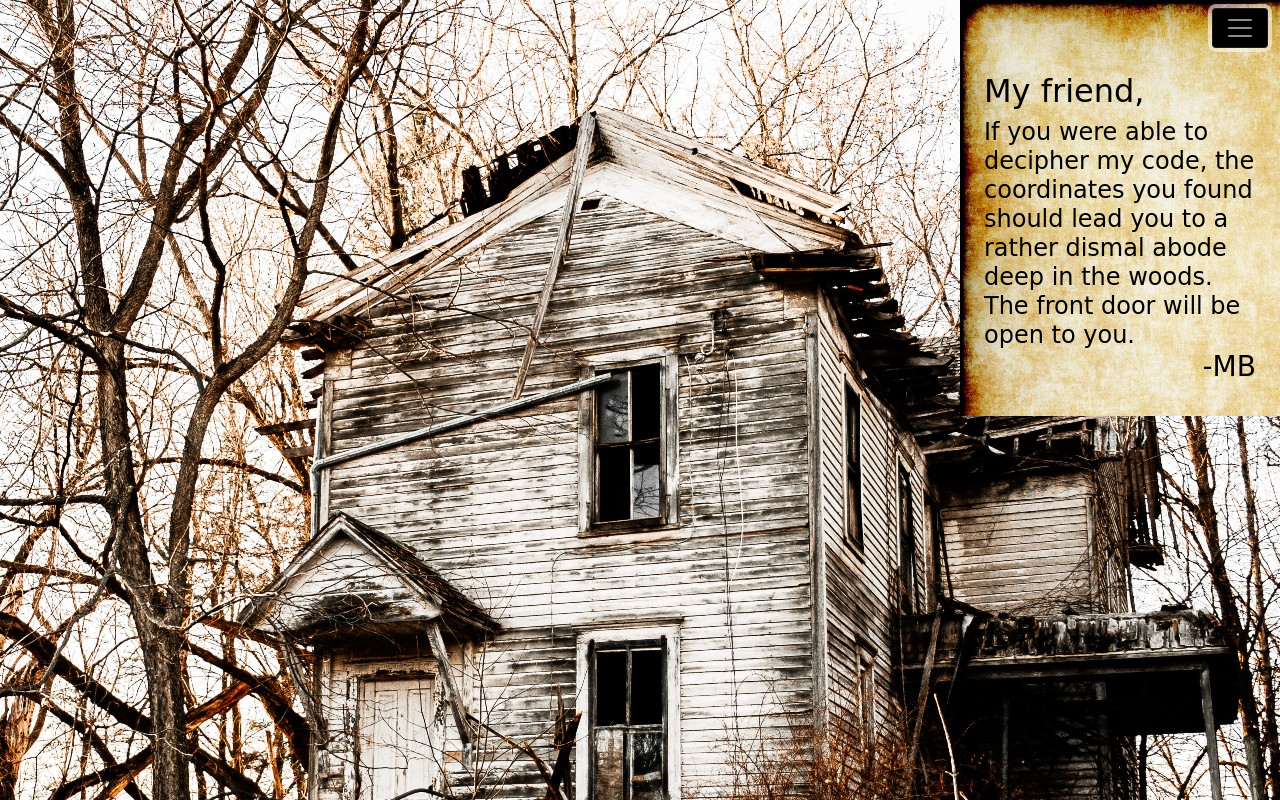
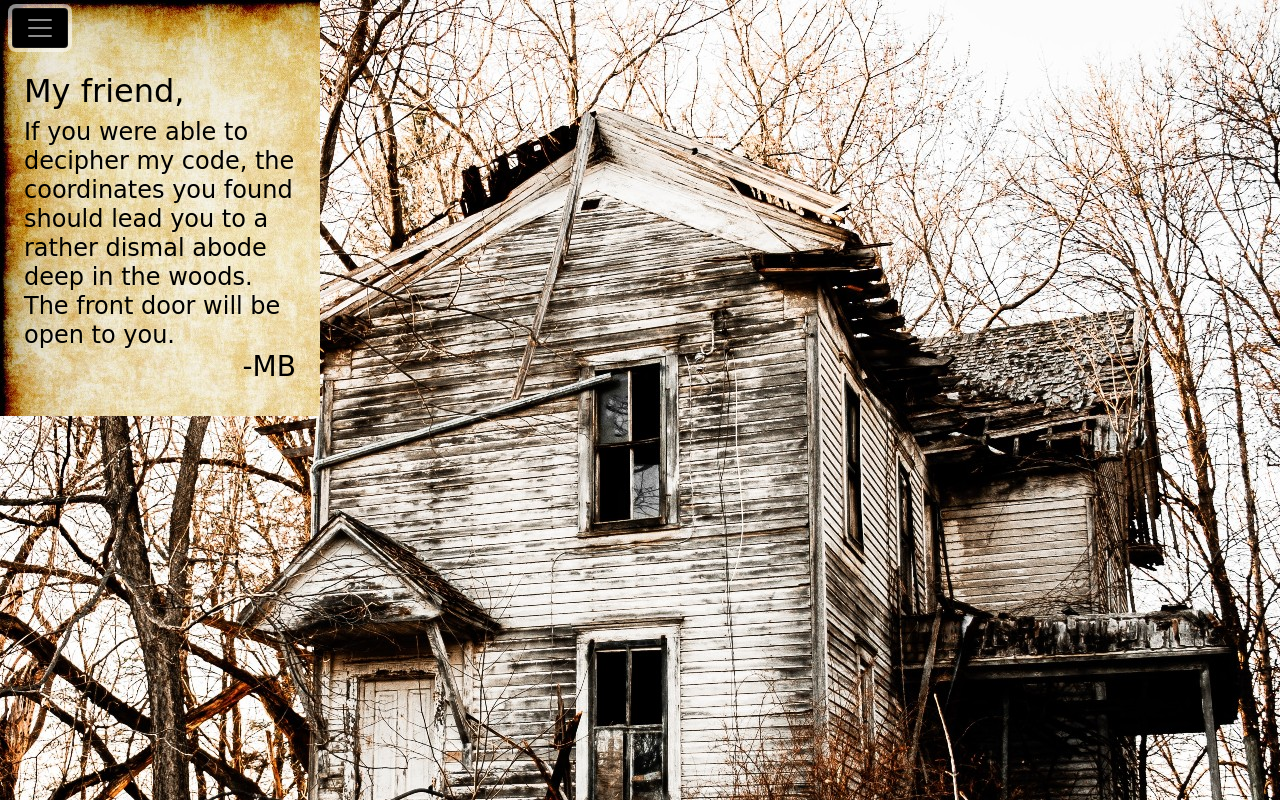
Before and after one commit to MeisterBloo/MeisterBloo.github.io, a plain HTML site: page index.html in a window 1280 px wide. Both pictures are taken after a click on the button "Toggle navigation". Shown: the top 800 px of the page. Drawn offline with nearby package versions, Linux system fonts and the light colour scheme; a web font is replaced by a local one.

Commit message:
pushed letter to start

```diff
--- a/index.html
+++ b/index.html
@@ -14,7 +14,7 @@
   </head>
   <body>
 
-    <div class="collapse ms-auto fixed-top w-25" id="navbarToggleExternalContent">
+    <div class="collapse me-auto fixed-top w-25 rounded-4" id="navbarToggleExternalContent">
       <div class="mysteriousletter bg-black p-4">
         <h5 class="text-black h2 mt-5">My friend,</h5>
         <span class="text-black h4">If you were able to decipher my code, the coordinates you found should lead you to a rather dismal abode deep in the woods. The front door will be open to you.</span>
@@ -23,7 +23,7 @@
     </div>
     <nav class="navbar navbar-dark fixed-top">
       <div class="container-fluid">
-        <button class="navbar-toggler bg-black ms-auto" type="button" data-bs-toggle="collapse" data-bs-target="#navbarToggleExternalContent" aria-controls="navbarToggleExternalContent" aria-expanded="false" aria-label="Toggle navigation">
+        <button class="navbar-toggler bg-black me-auto" type="button" data-bs-toggle="collapse" data-bs-target="#navbarToggleExternalContent" aria-controls="navbarToggleExternalContent" aria-expanded="false" aria-label="Toggle navigation">
           <span class="navbar-toggler-icon"></span>
         </button>
       </div>
```
